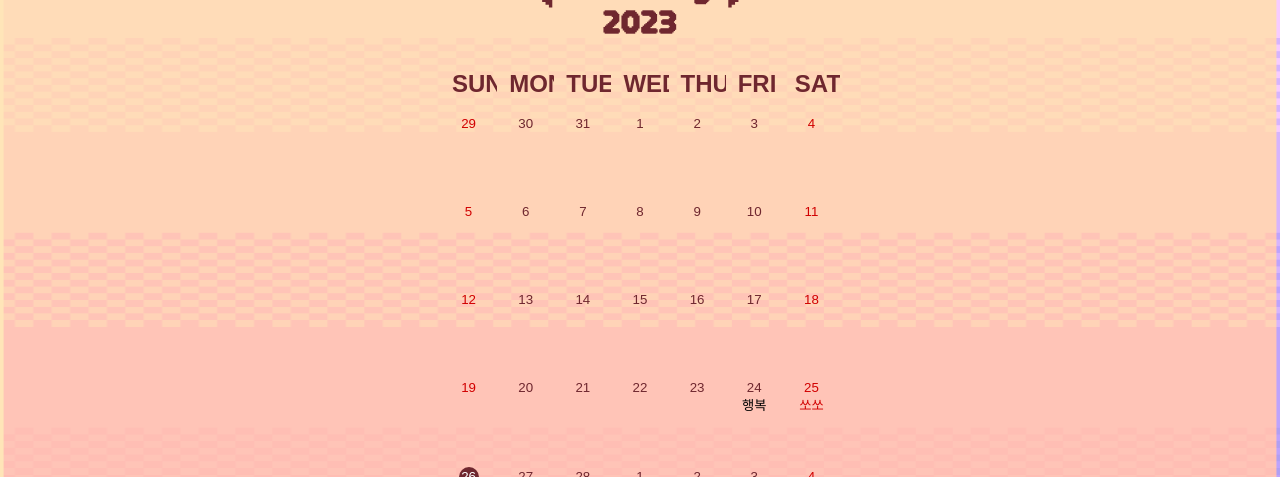
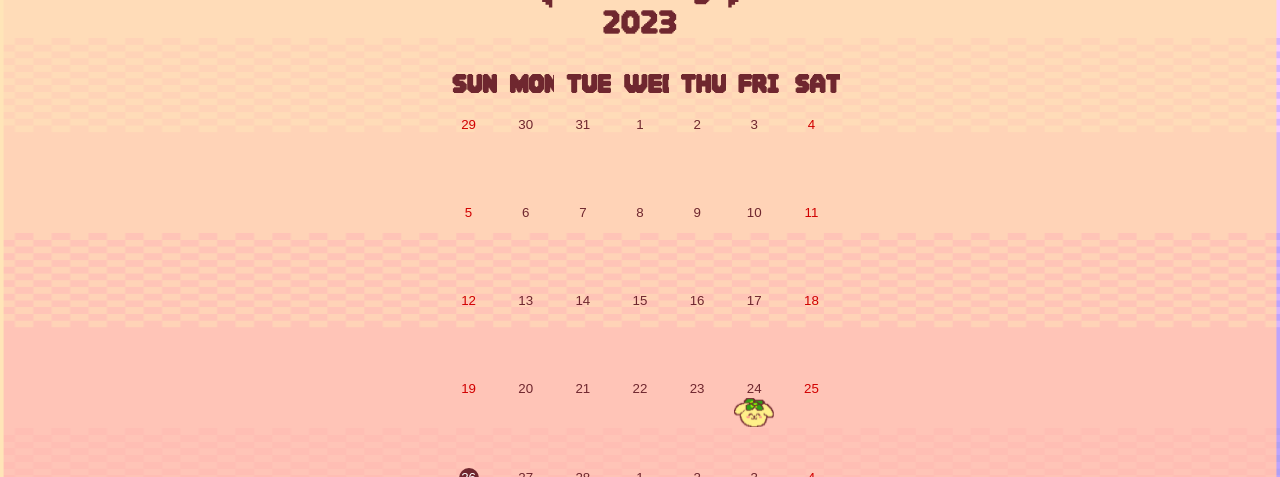
Before and after one commit to egghit/gammeokda, a React (Vite) app: page /calendar in a window 1280 px wide. Shown: the part 159-636 px from the top of the page. Built offline with nearby package versions, Linux system fonts and the light colour scheme; no server answers.

Commit message:
[modify] calendar style

```diff
--- /dev/null
+++ b/src/components/CalendarPage/CalendarTileContent.style.ts.tsx
@@ -0,0 +1,17 @@
+import styled from 'styled-components';
+
+export const CalendarTileContentWrapper = styled.div`
+  position: relative;
+  height: 50px;
+`;
+
+export const Emotion = styled.div`
+  display: inline-flex;
+  justify-content: end;
+  align-items: flex-end;
+
+  svg {
+    width: 40px;
+    height: 100%;
+  }
+`;
--- a/src/components/CalendarPage/CalendarTileContent.tsx
+++ b/src/components/CalendarPage/CalendarTileContent.tsx
@@ -1,7 +1,7 @@
-import styled from 'styled-components';
+import * as S from './CalendarTileContent.style.ts';
 
 import CalendarTileModal from '@/components/CalendarPage/CalendarTileModal';
-
+import { filterEmotion } from '@/utils/emotion';
 interface CalendarTileContentProps {
   emotion: any;
   showModal: any;
@@ -16,21 +16,16 @@ const CalendarTileContent = ({
   showModal,
 }: CalendarTileContentProps) => {
   return (
-    <div
-      style={{
-        position: 'relative',
-        height: 50,
-      }}
-    >
+    <S.CalendarTileContentWrapper>
       {isModal && <CalendarTileModal emotion={emotion} />}
-      <div
+      <S.Emotion
         onClick={() => {
           setShowModal(!showModal);
         }}
       >
-        {emotion}
-      </div>
-    </div>
+        {filterEmotion(emotion)}
+      </S.Emotion>
+    </S.CalendarTileContentWrapper>
   );
 };
 
--- a/src/components/CalendarPage/CalendarWapper.style.ts
+++ b/src/components/CalendarPage/CalendarWrapper.style.ts
@@ -45,6 +45,7 @@ export const CalendarContainer = styled.div`
   .react-calendar__month-view__weekdays__weekday {
     color: #6f272f;
     > abbr {
+      font-family: 'DNFBitBitTTF';
       text-decoration: none;
     }
   }
--- a/src/components/CalendarPage/CalendarWapper.tsx
+++ b/src/components/CalendarPage/CalendarWrapper.tsx
@@ -2,14 +2,14 @@ import moment from 'moment';
 import { useEffect, useState } from 'react';
 import Calendar from 'react-calendar';
 
-import * as S from './CalendarWapper.style';
+import * as S from './CalendarWrapper.style';
 
 import commonIcon from '@/assets/commonIcon';
 import CalendarTileContent from '@/components/CalendarPage/CalendarTileContent';
 import { dateformat } from '@/utils/date';
 import 'react-calendar/dist/Calendar.css'; // css import
 
-const CalendarWapper = ({ setValue, value, diaryList }: any) => {
+const CalendarWrapper = ({ setValue, value, diaryList }: any) => {
   const [showModal, setShowModal] = useState<boolean>(false);
 
   const diaryDate = dateformat(value);
@@ -58,4 +58,4 @@ const CalendarWapper = ({ setValue, value, diaryList }: any) => {
   );
 };
 
-export default CalendarWapper;
+export default CalendarWrapper;
--- a/src/components/DiaryWritePage/WriteWapper.tsx
+++ b/src/components/DiaryWritePage/WriteWapper.tsx
@@ -2,7 +2,7 @@ import { useState } from 'react';
 
 import { Emotion } from '@/@types/types';
 
-const WriteWapper = () => {
+const WriteWrapper = () => {
   const emotions: Emotion[] = ['기쁨', '슬픔', '행복', '쏘쏘', '화남'];
   const [selectedEmotion, setSelectedEmotion] = useState<Emotion>('슬픔');
 
@@ -23,4 +23,4 @@ const WriteWapper = () => {
   );
 };
 
-export default WriteWapper;
+export default WriteWrapper;
--- a/src/pages/CalendarPage.tsx
+++ b/src/pages/CalendarPage.tsx
@@ -2,7 +2,7 @@ import { useState, useEffect } from 'react';
 
 import CalendarDiaryList from '@/components/CalendarPage/CalendarDiaryList';
 import * as S from '@/components/CalendarPage/CalendarPage.style';
-import CalendarWapper from '@/components/CalendarPage/CalendarWapper';
+import CalendarWrapper from '@/components/CalendarPage/CalendarWrapper';
 
 const CalendarPage = () => {
   const [value, setValue] = useState<Date>(new Date());
@@ -48,7 +48,7 @@ const CalendarPage = () => {
           통계
         </S.StatisticsTab>
       </S.CalendarTabList>
-      <CalendarWapper setValue={setValue} value={value} diaryList={diaryList} />
+      <CalendarWrapper setValue={setValue} value={value} diaryList={diaryList} />
       <CalendarDiaryList diaryList={diaryList} value={value} />
     </S.CalendarPageContainer>
   );
```
